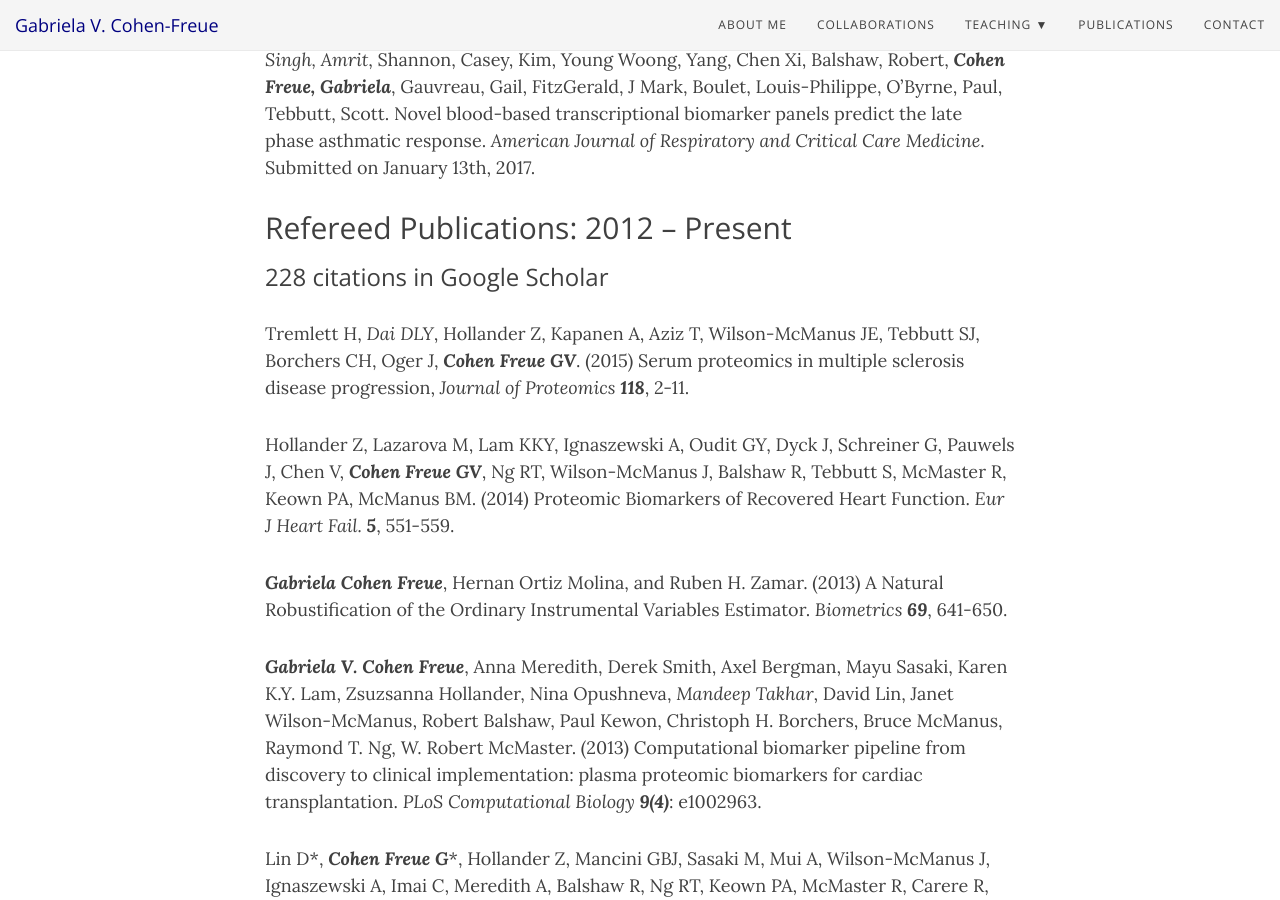
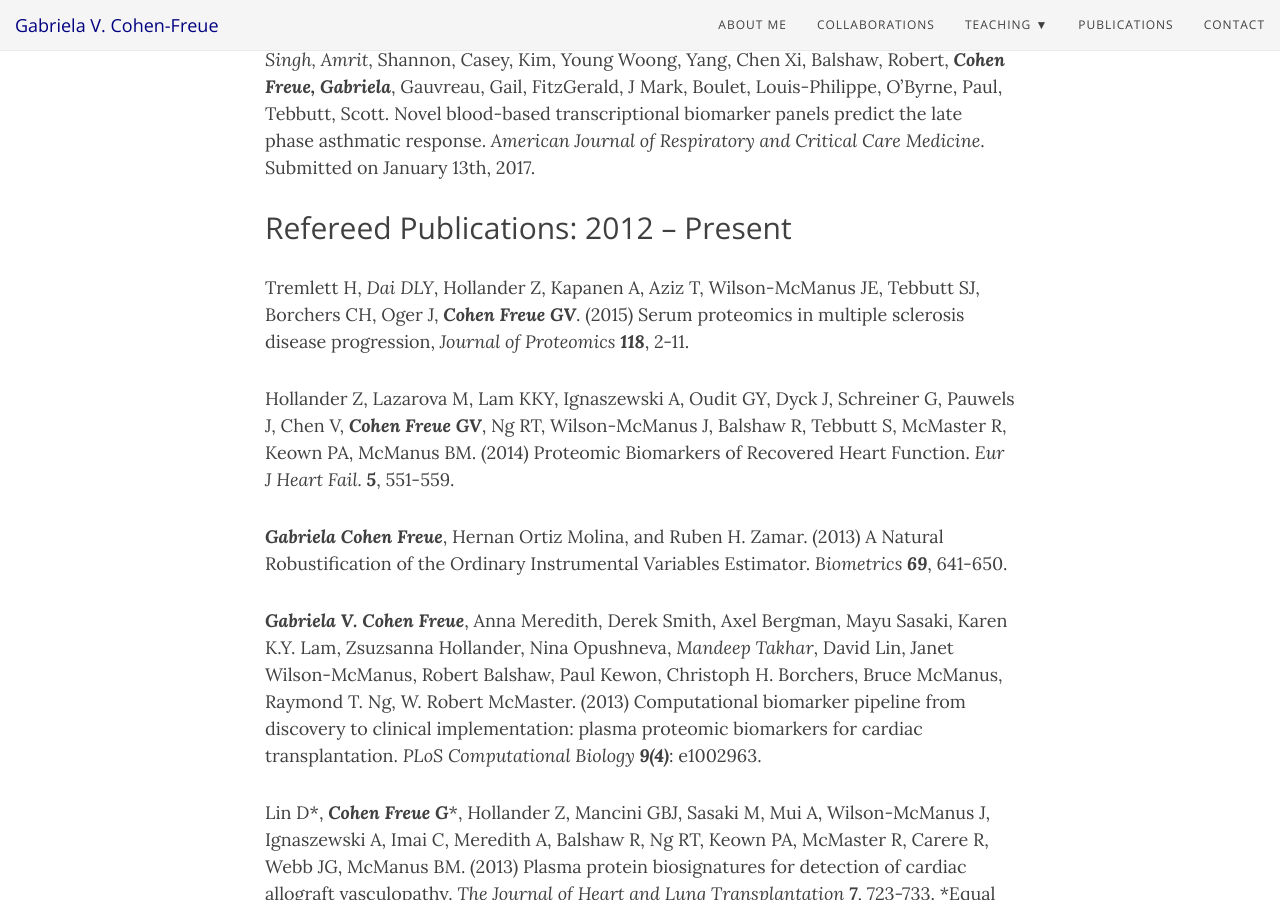
Before and after one commit to gcohenfr/gcohenfr.github.io, a Jekyll site: the page built from pub.md, in a window 1280 px wide and 900 px high, scrolled down 955 px. Built offline with Jekyll 4.4.1, drawn with Linux system fonts in a browser that asks for light colours; nearby versions of some CDN libraries.

Commit message:
remove citation count

```diff
--- a/pub.md
+++ b/pub.md
@@ -16,7 +16,7 @@ Daisuke Ennishi, Ali Bashashati, Saeed Saberi, Christoffer Hother, Anja Mottok,
 *Singh, Amrit*, Shannon, Casey, Kim, Young Woong, Yang, Chen Xi, Balshaw, Robert, ***Cohen Freue, Gabriela***, Gauvreau, Gail, FitzGerald, J Mark, Boulet, Louis-Philippe, O'Byrne, Paul, Tebbutt, Scott. Novel blood-based transcriptional biomarker panels predict the late phase asthmatic response. *American Journal of Respiratory and Critical Care Medicine*. Submitted on January 13th, 2017.
 
 ## Refereed Publications: 2012 -- Present
-### 228 citations in Google Scholar
+
 Tremlett H, *Dai DLY*, Hollander Z, Kapanen A, Aziz T, Wilson-McManus JE, Tebbutt SJ, Borchers CH, Oger J, ***Cohen Freue GV***. (2015) Serum proteomics in multiple sclerosis disease progression, *Journal of Proteomics* ***118***, 2-11.
 
 Hollander Z, Lazarova M, Lam KKY, Ignaszewski A, Oudit GY, Dyck J, Schreiner G, Pauwels J, Chen V, ***Cohen Freue GV***, Ng RT, Wilson-McManus J, Balshaw R, Tebbutt S, McMaster R, Keown PA, McManus BM. (2014) Proteomic Biomarkers of Recovered Heart Function. *Eur J Heart Fail.* ***5***, 551-559.
```
